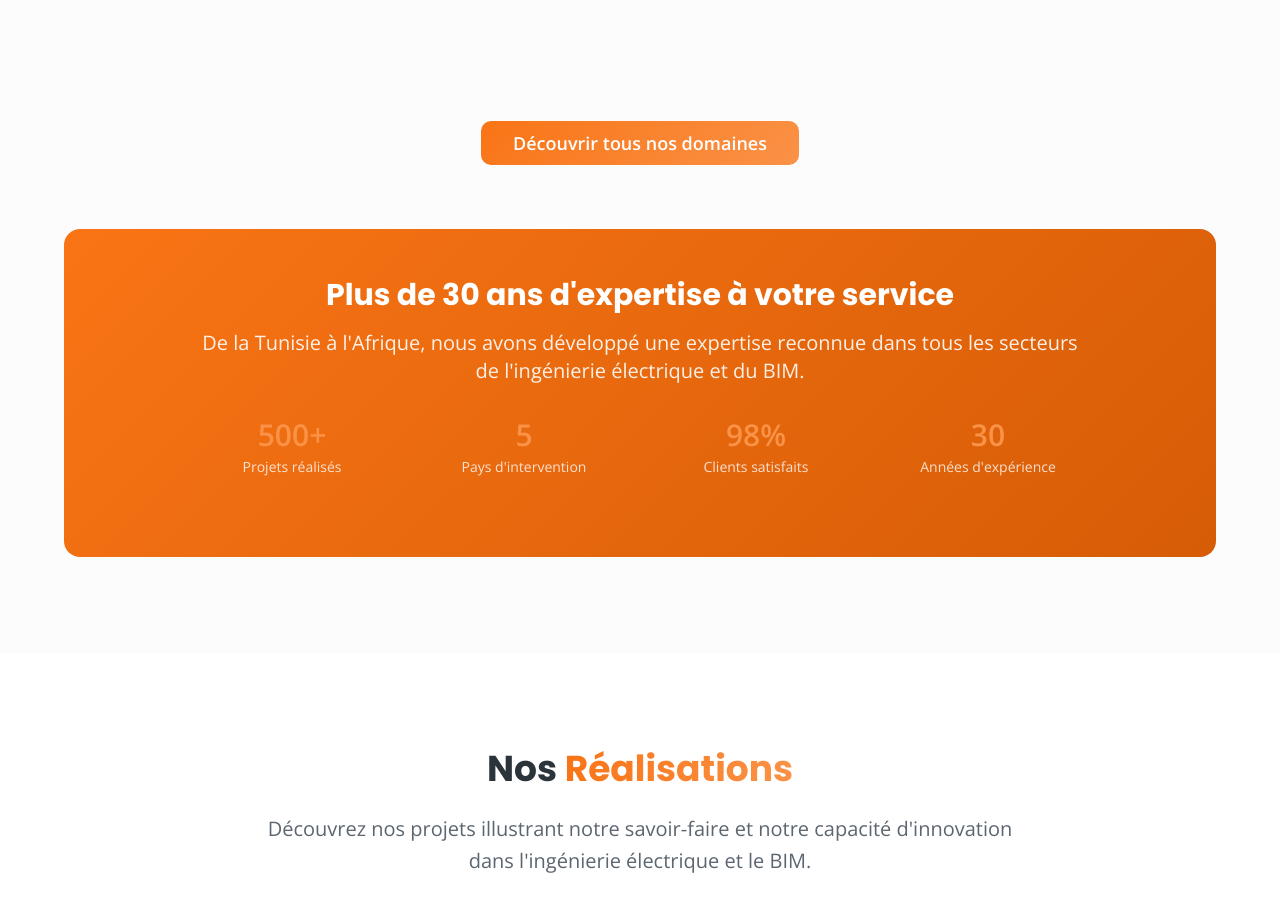
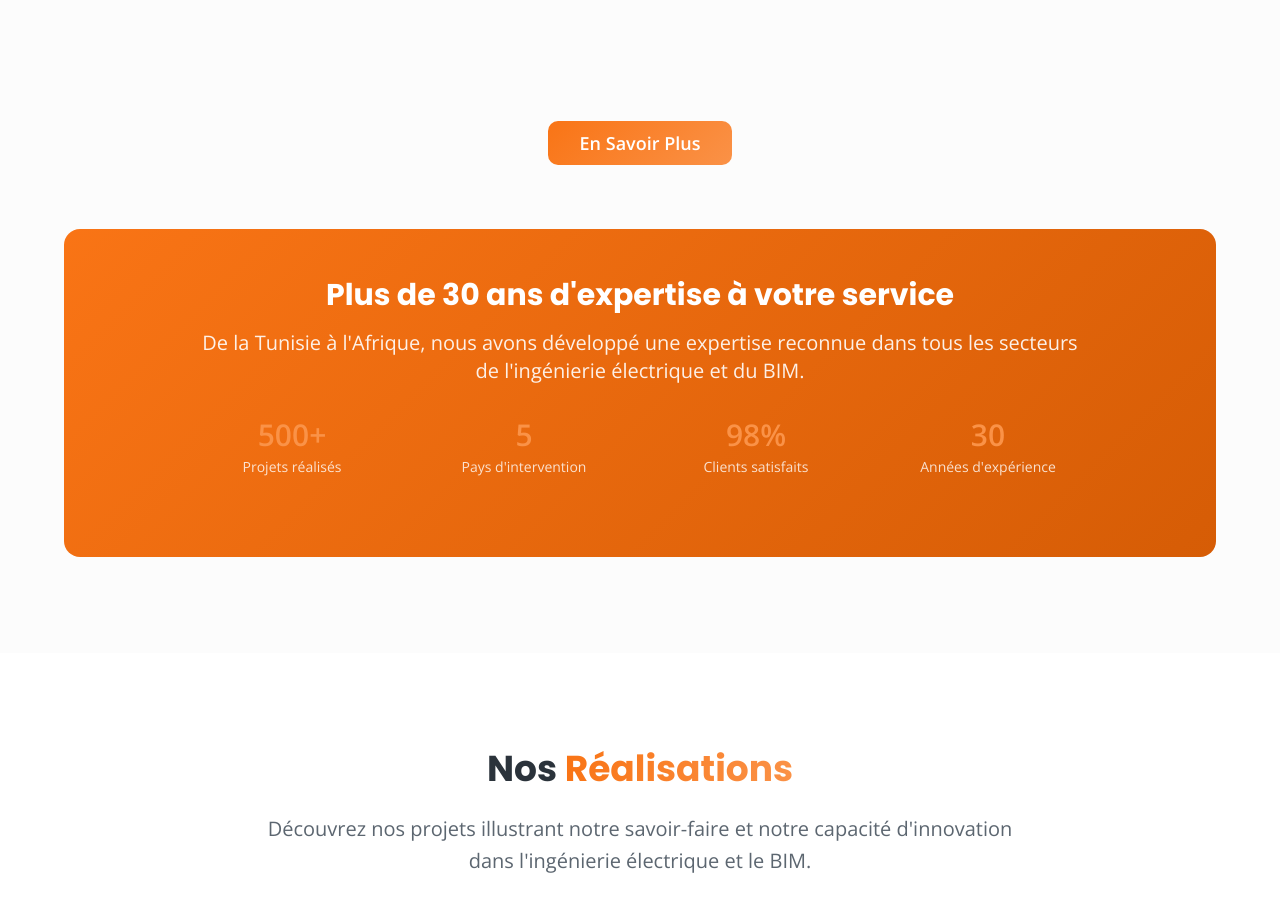
Before and after one commit to sadokz/LA-MAITRISE-SITE, a React (Vite) app: page / in a window 1280 px wide. Shown: the part 1760-2671 px from the top of the page. Built offline with nearby package versions, Linux system fonts and the light colour scheme; no server answers; the database is empty; the HTML template or start-up script is replaced by a standard one.

Commit message:
[dyad] Changing the button label to "En Savoir Plus" - wrote 1 file(s)

```diff
--- a/src/components/Domains.tsx
+++ b/src/components/Domains.tsx
@@ -104,7 +104,7 @@ const Domains = () => {
           <div className="text-center mb-16">
             <Button asChild size="lg" className="bg-gradient-primary text-white hover:opacity-90 font-semibold px-8 py-4 text-lg">
               <Link to="/domaines">
-                Découvrir tous nos domaines
+                En Savoir Plus
               </Link>
             </Button>
           </div>
```
